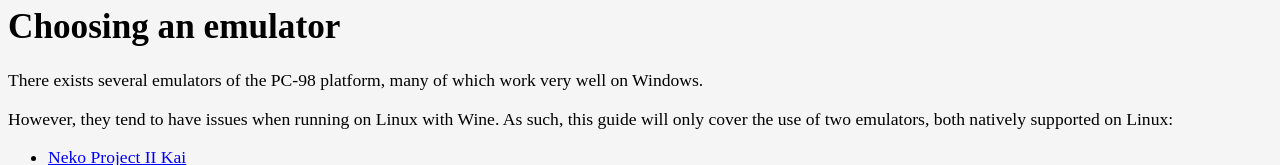
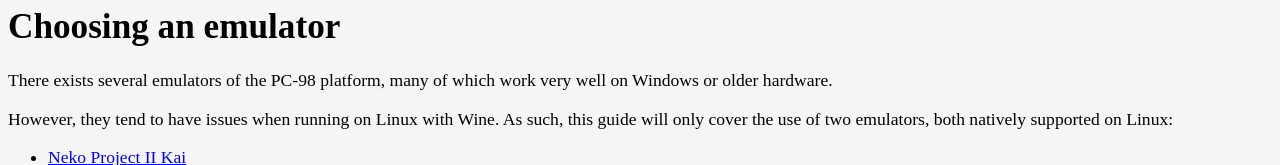
Before and after one commit to daichungus/touhoulinuxguide, a plain HTML site: page pc98.html in a window 1280 px wide. Shown: the part 557-722 px from the top of the page. Drawn offline with Linux system fonts and the light colour scheme.

Commit message:
small minor format changes

```diff
--- a/pc98.html
+++ b/pc98.html
@@ -45,7 +45,7 @@
     </ul>
     <hr class="light">
     <h1>Choosing an emulator</h1>
-    <p>There exists several emulators of the PC-98 platform, many of which work very well on Windows.</p>
+    <p>There exists several emulators of the PC-98 platform, many of which work very well on Windows or older hardware.</p>
     <p>However, they tend to have issues when running on Linux with Wine.
         As such, this guide will only cover the use of two emulators, both natively supported on Linux:
     </p>
@@ -139,8 +139,7 @@
         <li><a href="https://gu4n.github.io/br2/instructions.html">Gu4n</a> | T98-Next setup instructions</li>
         <li><a href="https://www.zophar.net/pc98.html">Zophar's Domain</a> | PC-98 emulators for Windows</li>
         <li><a href="https://docs.libretro.com/library/neko_project_ii_kai/">Libretro</a> | NP2kai documentation</li>
-        <li><a href="https://touhou-memories.com/post/190684950124/configure-anex86">Touhou Memories</a> | Anex86
-            configuration</li>
+        <li><a href="https://touhou-memories.com/post/190684950124/configure-anex86">Touhou Memories</a> | Anex86 configuration</li>
         <li><a href="./index.html">Windows Touhou on Linux Guide</a></li>
     </ul>
     <hr class="light">
```
